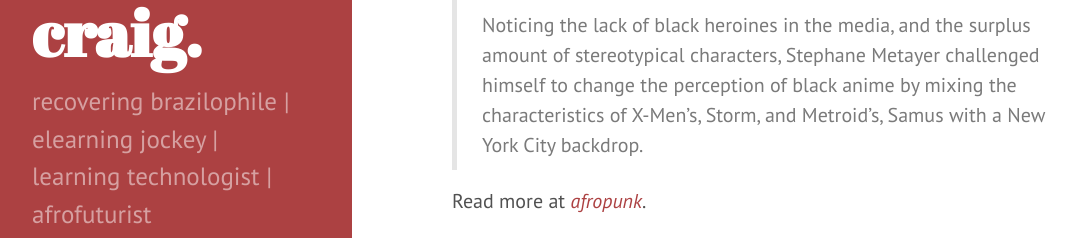
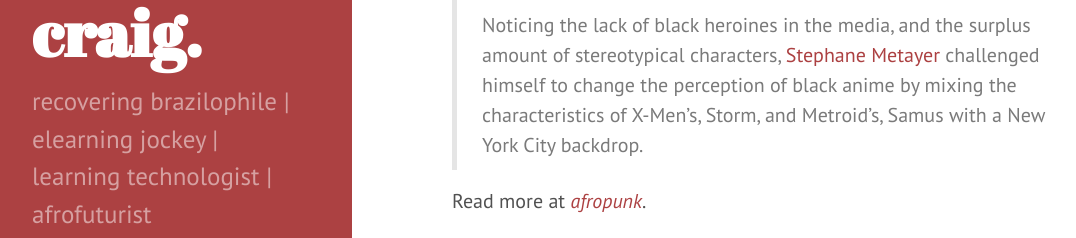
Before and after one commit to craigwiggins/craigwiggins.github.io, a Jekyll site: the page built from _posts/2015-04-25-tephlon-funk.md, in a window 1280 px wide and 1158 px high. Shown: the part 500-738 px from the top of the window, without its empty margins (8-1084 px from the left). Built offline with Jekyll 4.4.1, drawn with Linux system fonts in a browser that asks for light colours; Markdown is read by kramdown in place of the engine named in the settings; comment, search, counter and statistics services are not loaded; part of the change alters nothing that is shown.

```diff
--- a/_posts/2015-04-25-tephlon-funk.md
+++ b/_posts/2015-04-25-tephlon-funk.md
@@ -5,6 +5,6 @@ title: tephlon funk
 
 !['Tephlon Funk' image](http://api.ning.com/files/HMrNkLH2ZKN6TEqsiGlH1o45J*P0-CbcDvlWVX3HUe4pxTn3xu3dT8Z1R0nNeIU9YWwS233MzTPonJcRZ2xYfWDWzxU4k*ec/TephlonFunk7Banner.jpg)
 
-> Noticing the lack of black heroines in the media, and the surplus amount of stereotypical characters, Stephane Metayer challenged himself to change the perception of black anime by mixing the characteristics of X-Men’s, Storm, and Metroid’s, Samus with a New York City backdrop.
+> Noticing the lack of black heroines in the media, and the surplus amount of stereotypical characters, [Stephane Metayer](http://stephane--metayer.deviantart.com/) challenged himself to change the perception of black anime by mixing the characteristics of X-Men’s, Storm, and Metroid’s, Samus with a New York City backdrop.
 
 Read more at [*afropunk*](http://www.afropunk.com/profiles/blogs/feature-upcoming-graphic-novel-anime-series-tephlon-funk).
```
